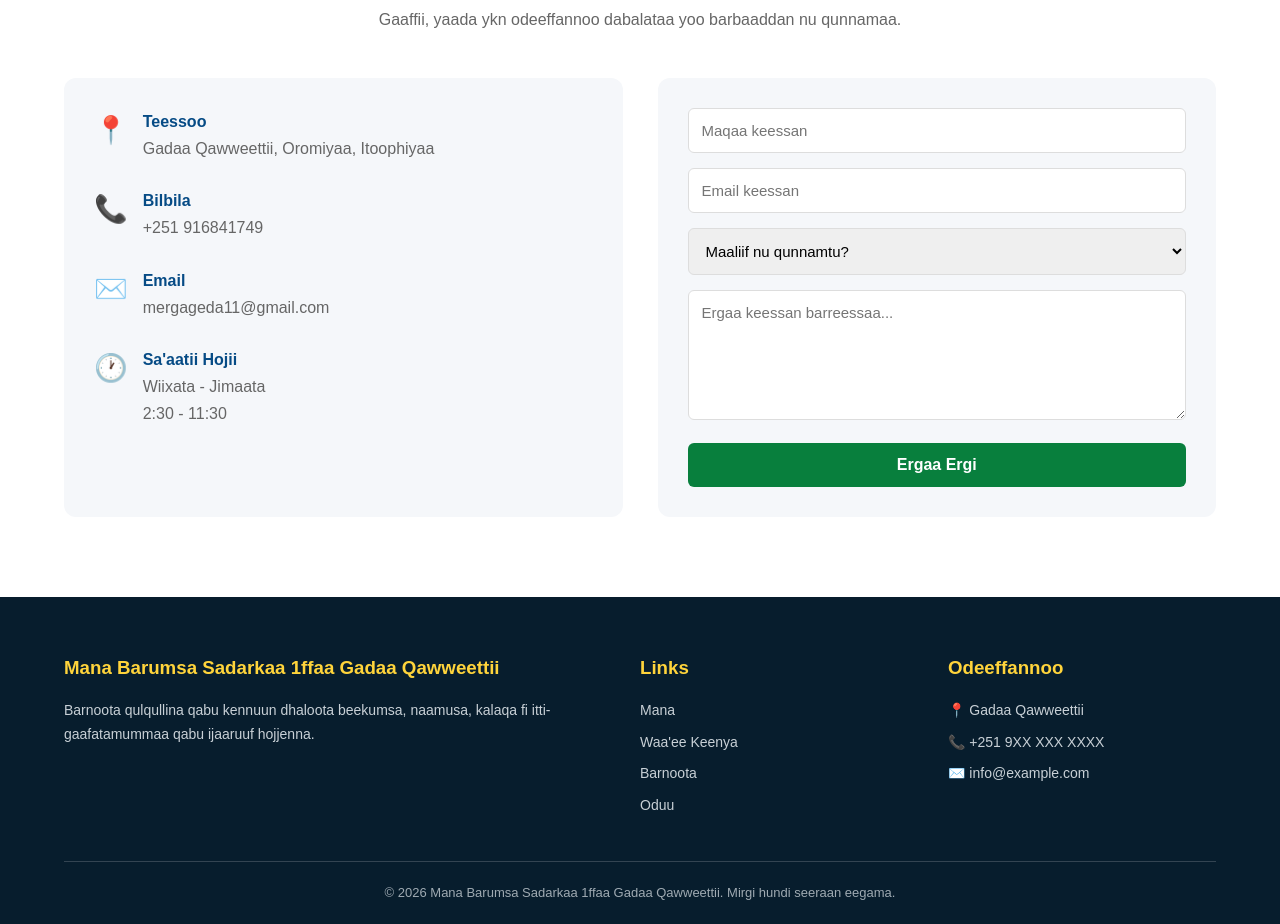
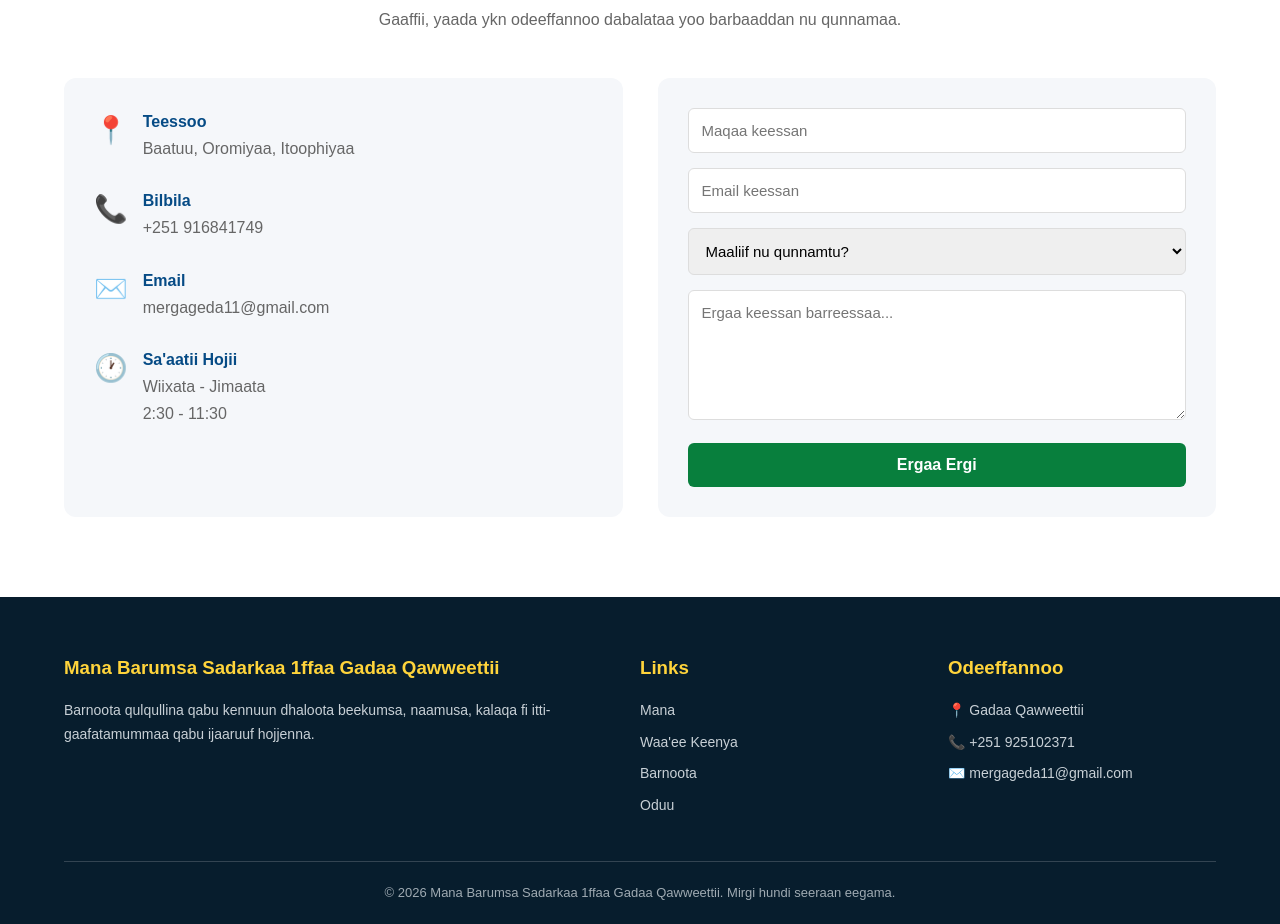
Before and after one commit to MergaGeda/gedakeweti, a plain HTML site: page index.html in a window 1280 px wide. Shown: the part 6300-7224 px from the top of the page. Drawn offline with Linux system fonts and the light colour scheme.

Commit message:
Update contact details in index.html

```diff
--- a/index.html
+++ b/index.html
@@ -1990,7 +1990,7 @@
                         </h4>
 
                         <p>
-                            Gadaa Qawweettii,
+                            Baatuu,
                             Oromiyaa, Itoophiyaa
                         </p>
 
@@ -2238,11 +2238,11 @@
                     </li>
 
                     <li>
-                        📞 +251 9XX XXX XXXX
+                        📞 +251 925102371
                     </li>
 
                     <li>
-                        ✉️ info@example.com
+                        ✉️ mergageda11@gmail.com
                     </li>
 
                 </ul>
```
